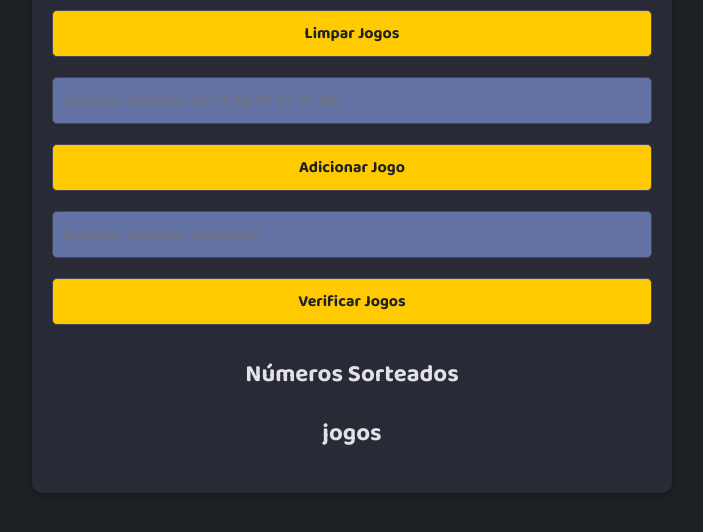
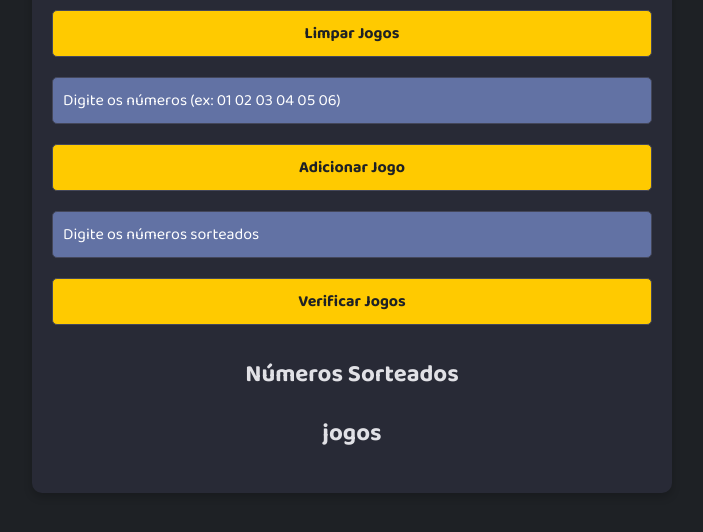
Before and after one commit to bruno-baeta/mega-da-virada-comparacao, a plain HTML site: page index.html in a window 1280 px wide. Shown: the part 154-686 px from the top of the page, without its empty margins (288-991 px from the left). Drawn offline with Linux system fonts and the light colour scheme.

Commit message:
Update estilo.css

```diff
--- a/estilo.css
+++ b/estilo.css
@@ -32,6 +32,11 @@ input, button {
     width: calc(100% - 22px); /* Largura completa */
     font-size: 1em;
     font-family: 'Baloo 2', cursive;
+}
+
+::placeholder {
+    color: white; /* Cor do texto */
+    opacity: 1; /* Opacidade do texto */
 }
 
 button {
```
